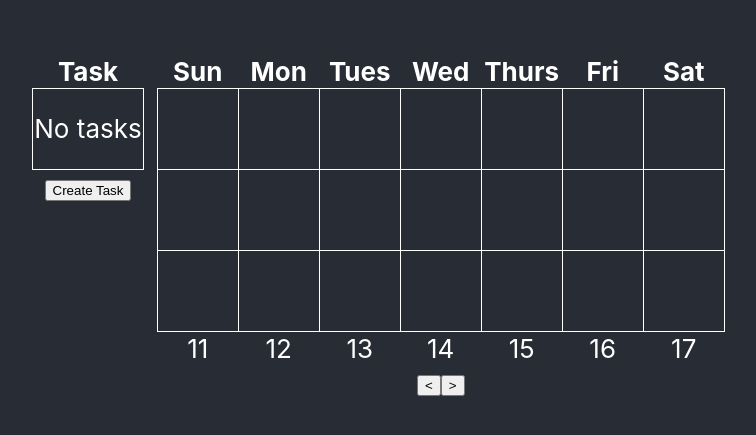
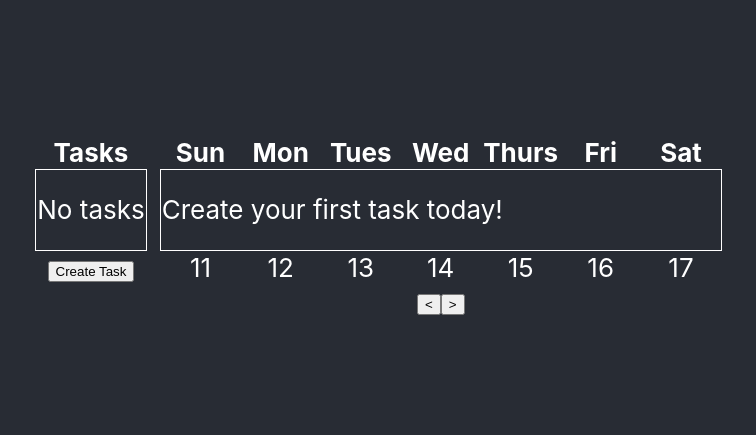
Before and after one commit to tjzetty/daily-tracker, a React (Create React App) app: page / in a window 1280 px wide. Shown: the part 175-610 px from the top of the page, without its empty margins (255-1011 px from the left). Built offline with nearby package versions, Linux system fonts and the light colour scheme.

Commit message:
Add Tasks to the Project

```diff
--- a/src/App.js
+++ b/src/App.js
@@ -1,16 +1,21 @@
+import React, { useState } from 'react';
+
 import './App.css';
 
-import MyTable from './components/calendar';
+import Calendar from './components/calendar';
 import Tasks from './components/tasks';
 
+
 function App() {
+  const [tasks, setTasks] = useState([]);
+
   return (
     <div className="App">
 
       <header className="App-header">
         <div className="flex-container">
-          <Tasks />
-          <MyTable/>
+          <Tasks tasks={tasks} setTasks={setTasks} />
+          <Calendar tasks={tasks} />
         </div>
       </header>
     </div>
--- a/src/components/calendar.jsx
+++ b/src/components/calendar.jsx
@@ -1,7 +1,7 @@
 import React, { useState, useEffect } from 'react';
 import { format, startOfWeek, addDays, subWeeks, addWeeks } from 'date-fns';
 
-const MyTable = () => {
+const Calendar = ({tasks}) => {
   const [cellColors, setCellColors] = useState(Array(7 * 3).fill('')); // Initialize cell colors as an array of empty strings
   const [startOfWeekDate, setStartOfWeekDate] = useState(startOfWeek(new Date())); // Calculate the start date of the current week
 
@@ -24,9 +24,21 @@ const MyTable = () => {
     border: '1px solid white', // Add a border to each cell
   };
 
+  const emptyCellStyle = {
+    height: '3em',
+    width: '3em',
+    maxWidth: '3em',
+    borderTop: '1px solid white',
+    borderBottom: '1px solid white',
+    whiteSpace: 'nowrap',
+    // overflow: 'hidden',
+    textOverflow: 'ellipsis',
+  };
+
   const headerCellStyle = {
     fontWeight: 'bold',
   };
+
 
   const daysOfWeek = ['Sun', 'Mon', 'Tues', 'Wed', 'Thurs', 'Fri', 'Sat'];
 
@@ -59,7 +71,24 @@ const MyTable = () => {
           </tr>
         </thead>
         <tbody>
-          {[...Array(3)].map((_, rowIndex) => (
+          {tasks.length === 0 ? (
+              <tr>
+                {[...Array(7)].map((_, index) => {
+                return (
+                  <td
+                    key={index}
+                    style={{
+                      ...emptyCellStyle,
+                      ...(index === 0 && { borderLeft: '1px solid white' }),
+                      ...(index === 6 && { borderRight: '1px solid white' }),
+                    }}
+                  >
+                    {index === 0 && 'Create your first task today!'}
+                  </td>
+                );
+              })}
+              </tr>
+          ) : ([...Array(tasks.length)].map((_, rowIndex) => (
             <tr key={rowIndex}>
               {[...Array(7)].map((_, colIndex) => {
                 const cellIndex = rowIndex * 7 + colIndex; // Calculate the index of the cell in the flat array
@@ -78,7 +107,7 @@ const MyTable = () => {
                 );
               })}
             </tr>
-          ))}
+          )))}
         </tbody>
         <tfoot>
           <tr>
@@ -101,4 +130,4 @@ const MyTable = () => {
   );
 };
 
-export default MyTable;
+export default Calendar;
--- a/src/components/task_modal.jsx
+++ b/src/components/task_modal.jsx
@@ -8,8 +8,11 @@ const TaskModal = ({ isOpen, onClose, onTaskCreate }) => {
     setTaskName(event.target.value);
   };
 
-  const handleTimesPerWeekChange = (event) => {
-    setTimesPerWeek(event.target.value);
+  const handleTimesPerWeekChange = (e) => {
+    const value = e.target.value;
+    if (/^[0-7]$/.test(value) || value === '') {
+      setTimesPerWeek(value);
+    }
   };
 
   const handleSubmit = (event) => {
@@ -38,7 +41,13 @@ const TaskModal = ({ isOpen, onClose, onTaskCreate }) => {
           </label>
           <label>
             Times/Week:
-            <input type="number" value={timesPerWeek} onChange={handleTimesPerWeekChange} />
+            <input
+              type="number"
+              value={timesPerWeek}
+              onChange={handleTimesPerWeekChange}
+              min="0"
+              max="7"
+            />
           </label>
           <button type="submit">Create</button>
           <button type="button" onClick={onClose}>Cancel</button>
--- a/src/components/tasks.jsx
+++ b/src/components/tasks.jsx
@@ -1,8 +1,7 @@
 import React, { useState } from 'react';
 import TaskModal from './task_modal';
 
-const Tasks = () => {
-  const [tasks, setTasks] = useState([]);
+const Tasks = ({ tasks, setTasks }) => {
   const [isModalOpen, setIsModalOpen] = useState(false);
 
   const handleTaskCreate = (task) => {
@@ -30,7 +29,7 @@ const Tasks = () => {
       <table style={tableStyle}>
         <thead>
           <tr>
-            <th style={headerCellStyle}>Task</th>
+            <th style={headerCellStyle}>Tasks</th>
           </tr>
         </thead>
         <tbody>
```
